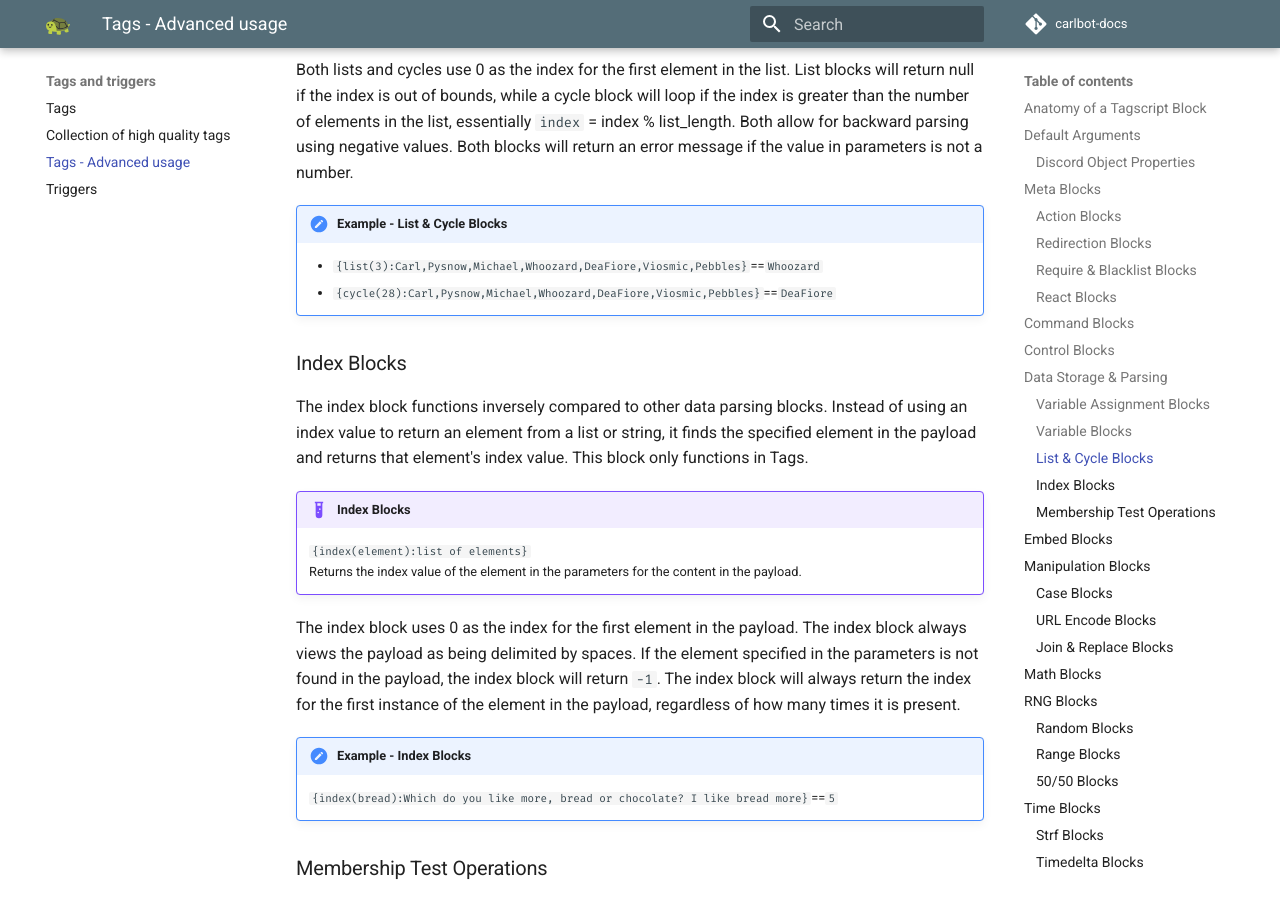
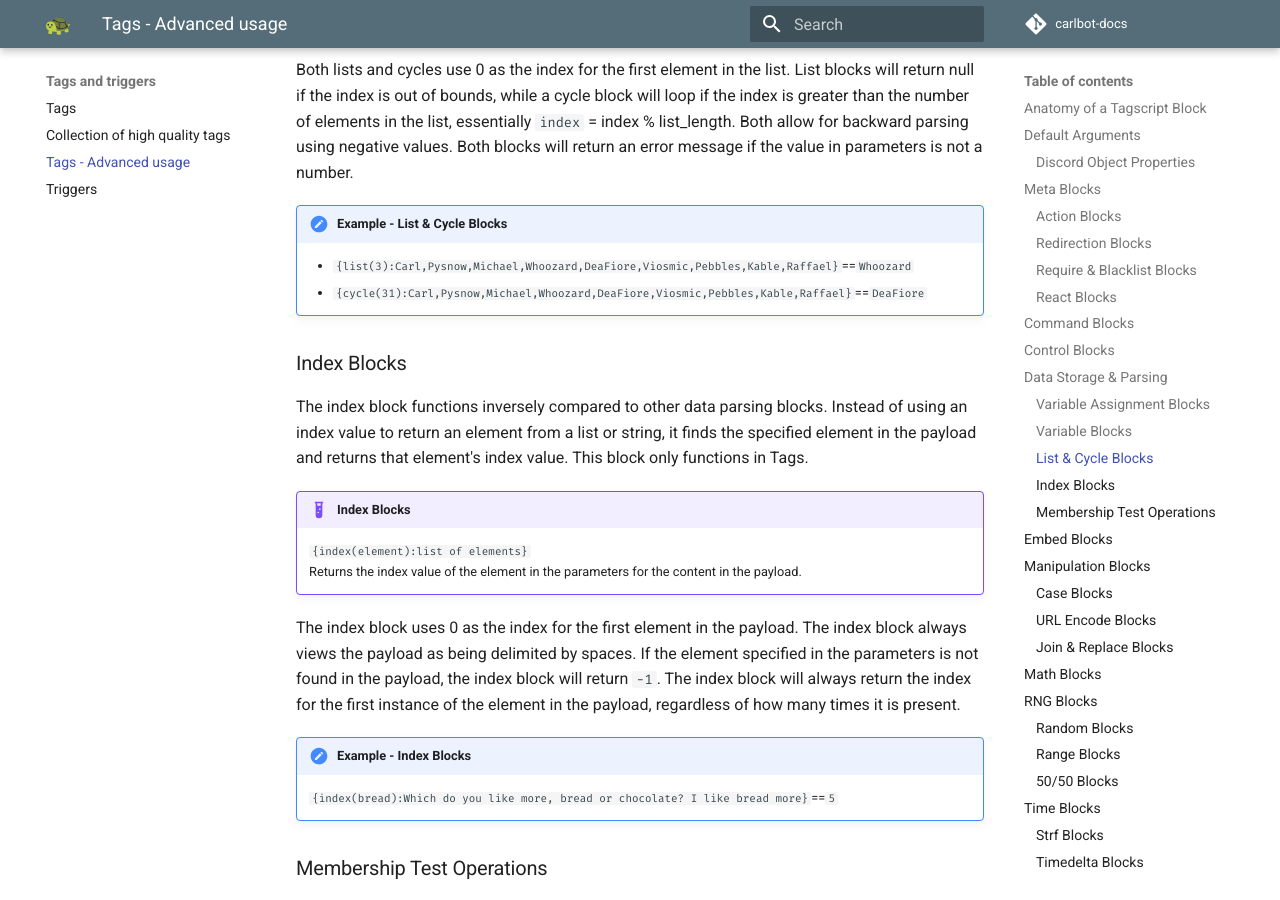
Before and after one commit to botlabs-gg/carlbot-docs, an MkDocs documentation site: the page built from docs/tags-and-triggers/tags-advanced-usage.md, in a window 1280 px wide and 900 px high, scrolled down 10066 px. Built offline with MkDocs 1.6.1 and Material for MkDocs 9.7.7, drawn with Linux system fonts in a browser that asks for light colours; comment, search, counter and statistics services are not loaded.

Commit message:
fixed example

```diff
--- a/docs/tags-and-triggers/tags-advanced-usage.md
+++ b/docs/tags-and-triggers/tags-advanced-usage.md
@@ -253,8 +253,8 @@ List and Cycle Blocks are another way to parse through a list of values in Tagsc
 Both lists and cycles use 0 as the index for the first element in the list. List blocks will return null if the index is out of bounds, while a cycle block will loop if the index is greater than the number of elements in the list, essentially `index` = index % list_length. Both allow for backward parsing using negative values. Both blocks will return an error message if the value in parameters is not a number.
 
 !!! memo "Example - List & Cycle Blocks"
-    * `{list(3):Carl,Pysnow,Michael,Whoozard,DeaFiore,Viosmic,Pebbles}`==`Whoozard`
-    * `{cycle(28):Carl,Pysnow,Michael,Whoozard,DeaFiore,Viosmic,Pebbles}`==`DeaFiore`
+    * `{list(3):Carl,Pysnow,Michael,Whoozard,DeaFiore,Viosmic,Pebbles,Kable,Raffael}`==`Whoozard`
+    * `{cycle(31):Carl,Pysnow,Michael,Whoozard,DeaFiore,Viosmic,Pebbles,Kable,Raffael}`==`DeaFiore`
 
 ### Index Blocks
 
```
